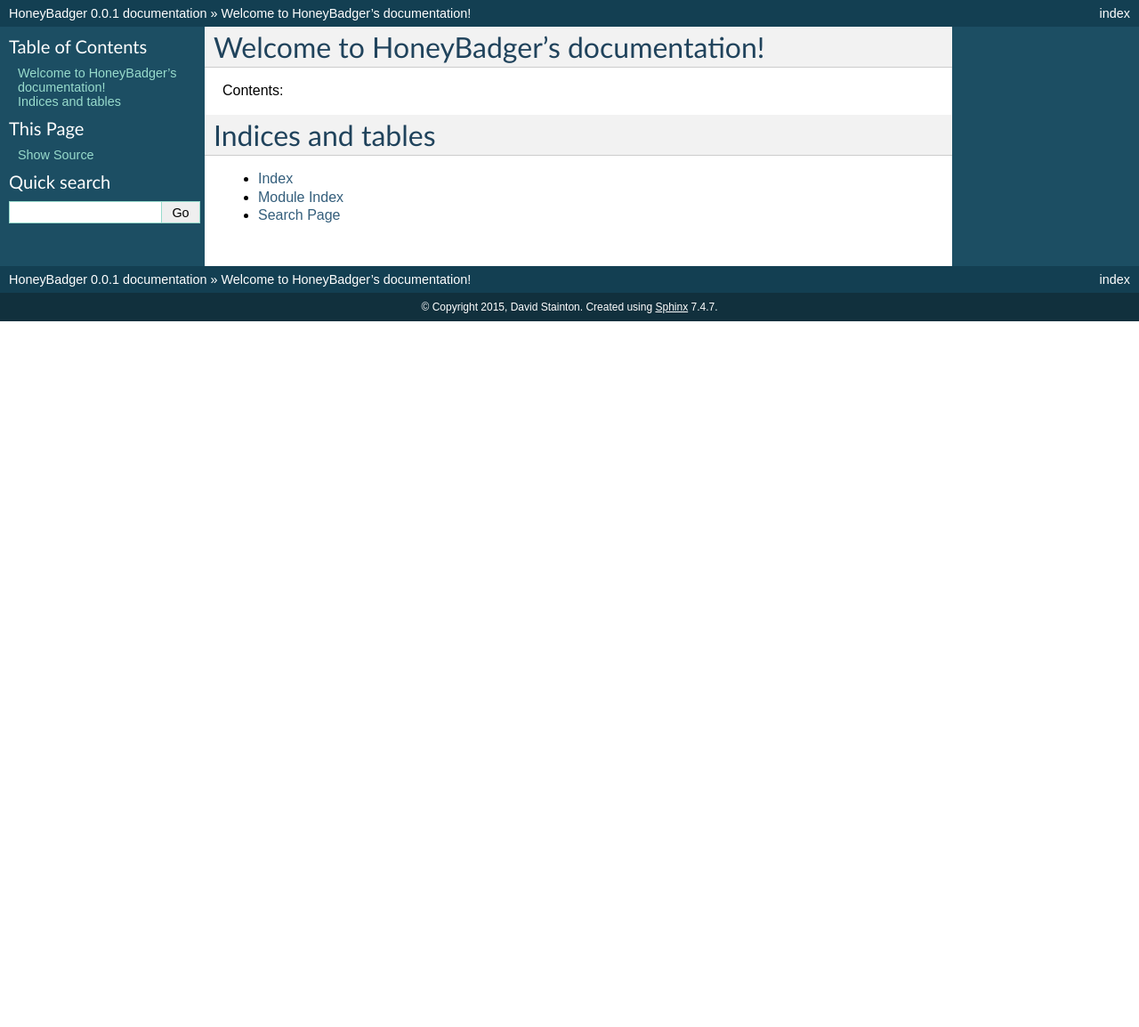
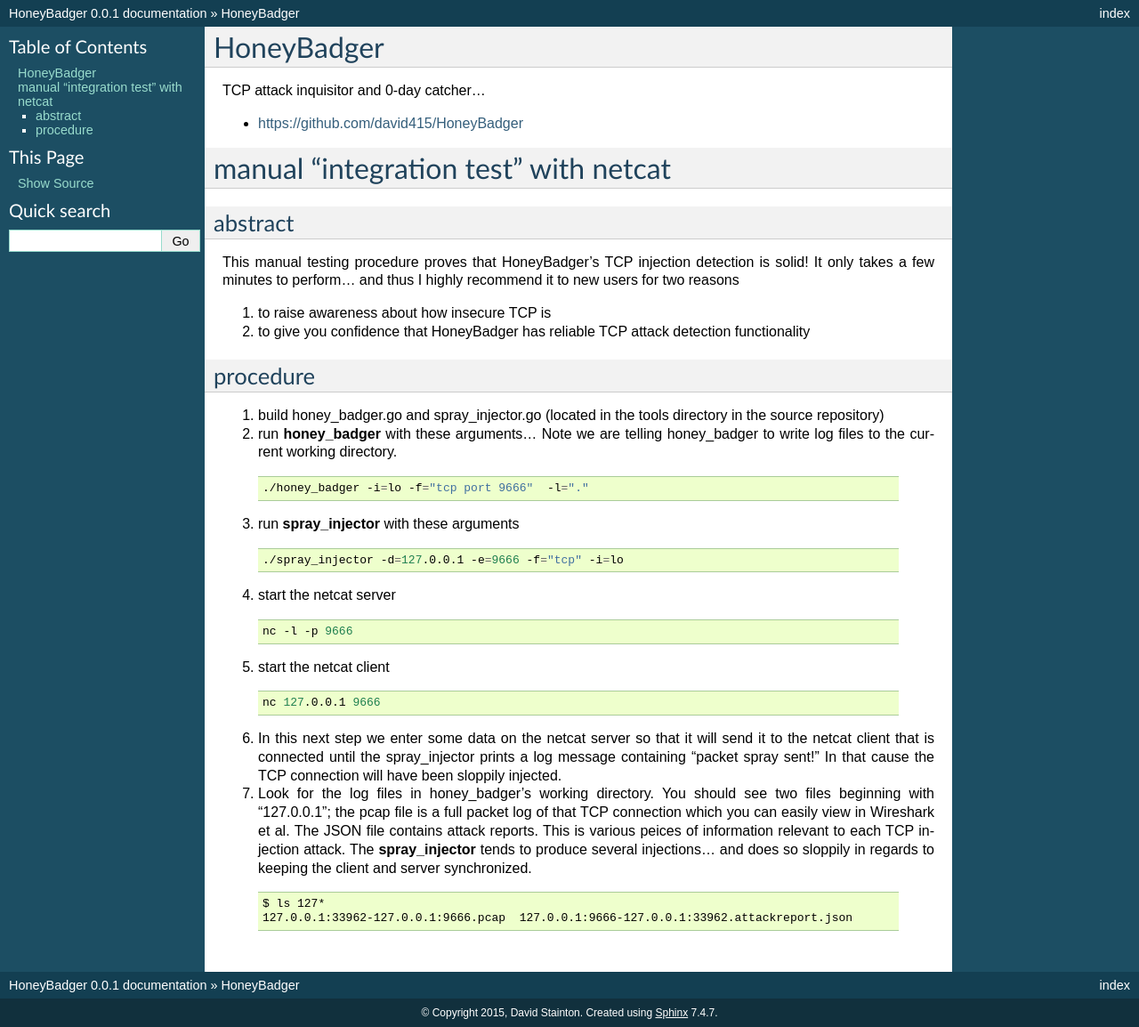
Before and after one commit to david415/HoneyBadger_docs, a Sphinx documentation site: the page built from source/index.rst, in a window 1280 px wide. Shown: the whole page at 89% size. Built offline with Sphinx 7.4.7, drawn with Linux system fonts in a browser that asks for light colours; before the commit the page ends 900 px from its top, so only the background shows below that.

Commit message:
Add integration procedure docs and .gitignore for sphinx

```diff
--- a/source/index.rst
+++ b/source/index.rst
@@ -1,21 +1,61 @@
-.. HoneyBadger documentation master file, created by
-   sphinx-quickstart on Tue Jan 27 22:29:19 2015.
-   You can adapt this file completely to your liking, but it should at least
-   contain the root `toctree` directive.
 
-Welcome to HoneyBadger's documentation!
-=======================================
+HoneyBadger
+===========
 
-Contents:
+TCP attack inquisitor and 0-day catcher...
 
-.. toctree::
-   :maxdepth: 2
+* https://github.com/david415/HoneyBadger
 
 
+manual "integration test" with netcat
+=====================================
 
-Indices and tables
-==================
+abstract
+--------
 
-* :ref:`genindex`
-* :ref:`modindex`
-* :ref:`search`
+This manual testing procedure proves that HoneyBadger's TCP injection detection is solid!
+It only takes a few minutes to perform... and thus I highly recommend it to new users for
+two reasons
+
+1. to raise awareness about how insecure TCP is
+
+2. to give you confidence that HoneyBadger has reliable TCP attack detection functionality
+
+
+procedure
+---------
+
+1. build honey_badger.go and spray_injector.go (located in the tools directory in the source repository)
+
+2. run **honey_badger** with these arguments... Note we are telling honey_badger to write log files to the current working directory.
+
+  .. code-block:: bash
+
+    ./honey_badger -i=lo -f="tcp port 9666"  -l="."
+
+3. run **spray_injector** with these arguments
+
+  .. code-block:: bash
+
+    ./spray_injector -d=127.0.0.1 -e=9666 -f="tcp" -i=lo
+
+4. start the netcat server
+
+  .. code-block:: bash
+
+    nc -l -p 9666
+
+5. start the netcat client
+
+  .. code-block:: bash
+
+    nc 127.0.0.1 9666
+
+6. In this next step we enter some data on the netcat server so that it will send it to the netcat client that is connected until the spray_injector prints a log message containing "packet spray sent!" In that cause the TCP connection will have been sloppily injected.
+
+7. Look for the log files in honey_badger's working directory. You should see two files beginning with "127.0.0.1"; the pcap file is a full packet log of that TCP connection which you can easily view in Wireshark et al. The JSON file contains attack reports. This is various peices of information relevant to each TCP injection attack. The **spray_injector** tends to produce several injections... and does so sloppily in regards to keeping the client and server synchronized.
+
+  .. code-block:: none
+
+    $ ls 127*
+    127.0.0.1:33962-127.0.0.1:9666.pcap  127.0.0.1:9666-127.0.0.1:33962.attackreport.json
```
Also changed, not shown: 1 other file.
